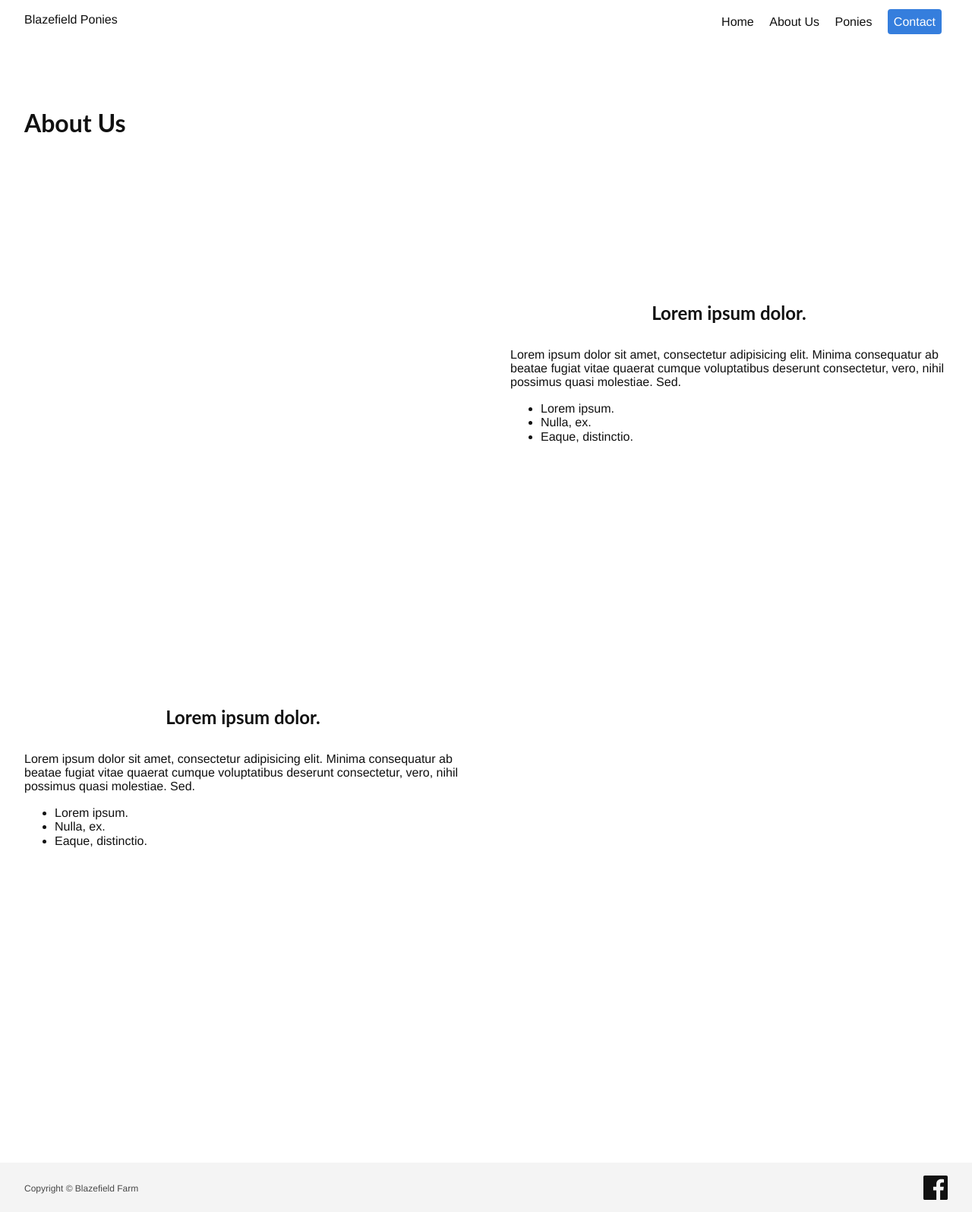
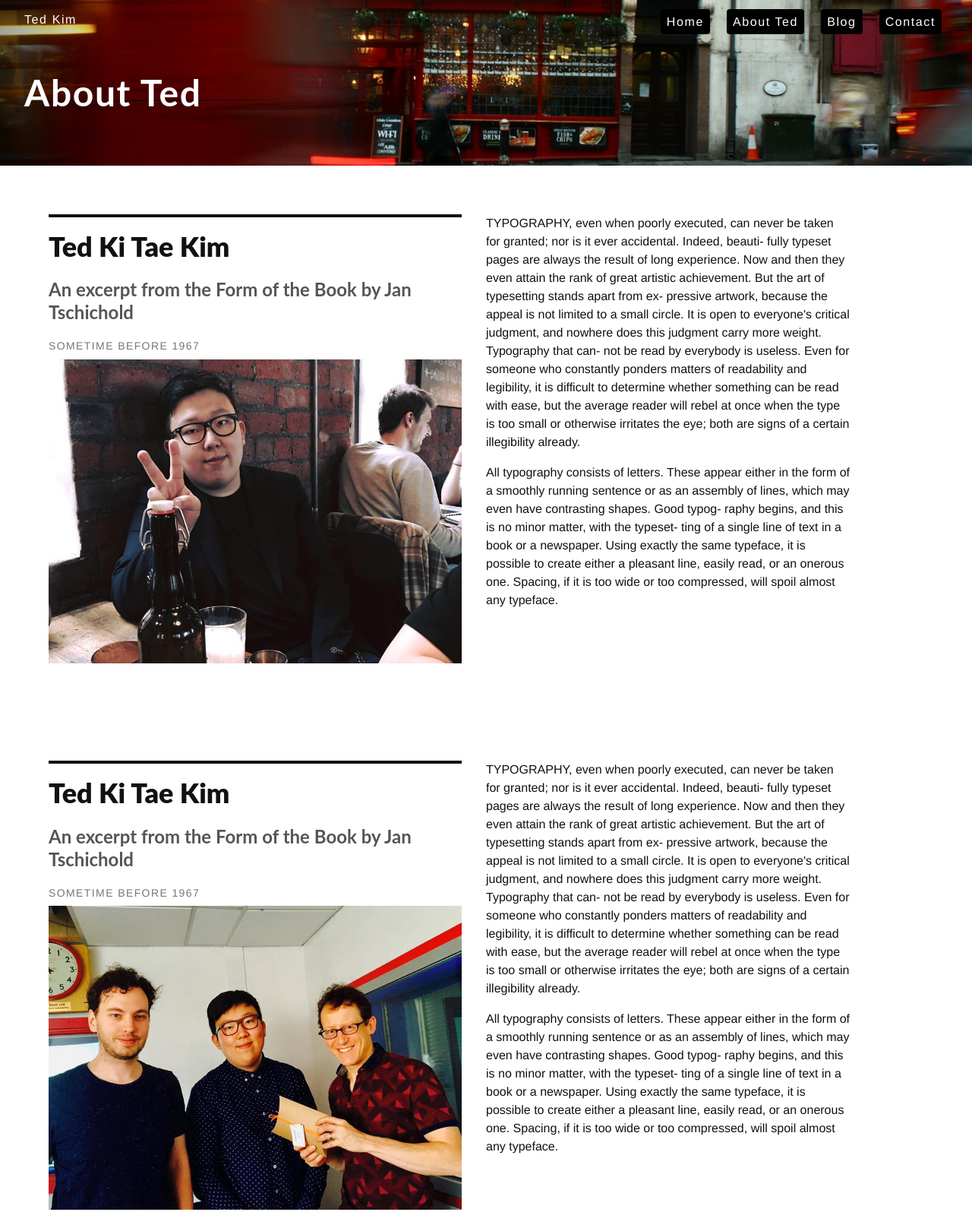
Before and after one commit to k7k7kt7/Tedwebsite, a website: page default.html in a window 1280 px wide. Shown: the top 1595 px of the page at 76% size. Drawn offline with Linux system fonts and the light colour scheme.

Commit message:
changes changes

```diff
--- a/default.html
+++ b/default.html
@@ -3,67 +3,120 @@
 
 <head>
   <meta charset="UTF-8">
-  <title>Blazefield - Miniture broken Shetland Ponies. 40 Years Outstanding Stock.</title>
+  <title>Ted Kim in the UK</title>
   <link rel="stylesheet" href="css/main.css">
   <meta name="viewport" content="width=device-width, user-scalable=no, initial-scale=1.0, maximum-scale=1.0, minimum-scale=1.0">
   <link href="https://fonts.googleapis.com/css?family=Playfair+Display|Raleway" rel="stylesheet">
 </head>
 <body class="helvetica near-black">
 
-  <header>
+    <header class="bg-center site-header tracked" style="background-image: url('images/ukheaderimage.jpg')">
 
     <nav role="navigation" class="pv3 mh4 cf">
       <div class="fl w-25">
-        <span class="f5 v-mid link pointer ma0">Blazefield Ponies</span>
+        <span class="f5 v-mid link pointer ma0 white">Ted Kim</span>
       </div>
       <ul class="nav-menu fl w-75-m w-75-l tr">
-        <li class="nav-menu__item"><a href="./" class="link nav-menu__link">Home</a></li>
-        <li class="nav-menu__item"><a href="./default.html" class="link nav-menu__link">About Us</a></li>
-        <li class="nav-menu__item"><a href="/pony.html" class="link nav-menu__link">Ponies</a></li>
-        <li class="nav-menu__item"><a href="./default.html" class="link pa2 bg-blue white br2">Contact</a></li>
+        <li class="nav-menu__item"><a href="./" class="link white pa2 bg-black br2">Home</a></li>
+        <li class="nav-menu__item"><a href="./default.html" class="link white pa2 bg-black br2">About Ted</a></li>
+        <li class="nav-menu__item"><a href="/Blogs.html" class="link white pa2 bg-black br2">Blog</a></li>
+        <li class="nav-menu__item"><a href="./default.html" class="link white pa2 bg-black br2">Contact</a></li>
       </ul>
-      <span href="#" class="nav-menu__toggle blue pointer absolute top-0 right-0">Menu</span>
+      <span href="#" class="nav-menu__toggle pointer absolute top-0 right-0 link white pa2 bg-black br2 ma1">Menu</span>
 
     </nav>
+    <div class="mh4 pb5 pt4 mw6">
+      <h1 class="white f1 mv1">About Ted</h1>
+    </div>
   </header>
   <main>
+    <article class="cf ph3 ph5-ns pv5">
+      <header class="fn fl-ns w-50-ns pr4-ns">
+        <h1 class="f2 lh-title fw9 mb3 mt0 pt3 bt bw2">
+          Ted Ki Tae Kim
+        </h1>
+        <h2 class="f3 mid-gray lh-title">
+          An excerpt from the Form of the Book by Jan Tschichold
+        </h2>
+        <time class="f6 ttu tracked gray">Sometime before 1967</time>
+        <div class="mt2-l cover center vh-50 bg-center" style="background-image: url('images/tedprofile1.jpg')"></div>
+      </header>
+      <div class="fn fl-ns w-50-ns">
+        <p class="f5 lh-copy measure mt0-ns">
+          TYPOGRAPHY, even when poorly executed, can never be taken for granted;
+          nor is it ever accidental. Indeed, beauti- fully typeset pages are always
+          the result of long experience. Now and then they even attain the rank of
+          great artistic achievement. But the art of typesetting stands apart from
+          ex- pressive artwork, because the appeal is not limited to a small
+          circle. It is open to everyone's critical judgment, and nowhere does this
+          judgment carry more weight. Typography that can- not be read by everybody
+          is useless. Even for someone who constantly ponders matters of
+          readability and legibility, it is difficult to determine whether
+          something can be read with ease, but the average reader will rebel at
+          once when the type is too small or otherwise irritates the eye; both are
+          signs of a certain illegibility already.
+        </p>
+        <p class="f5 lh-copy measure">
+          All typography consists of letters. These appear either in the form of a
+          smoothly running sentence or as an assembly of lines, which may even have
+          contrasting shapes. Good typog- raphy begins, and this is no minor
+          matter, with the typeset- ting of a single line of text in a book or a
+          newspaper. Using exactly the same typeface, it is possible to create either
+          a pleasant line, easily read, or an onerous one. Spacing, if it is too wide
+          or too compressed, will spoil almost any typeface.
+        </p>
+      </div>
+    </article>
 
-    <article>
-      <header class="mh4 pv5 mw6">
-        <h1>About Us</h1>
+    <article class="cf ph3 ph5-ns pv5">
+      <header class="fn fl-ns w-50-ns pr4-ns">
+        <h1 class="f2 lh-title fw9 mb3 mt0 pt3 bt bw2">
+          Ted Ki Tae Kim
+        </h1>
+        <h2 class="f3 mid-gray lh-title">
+          An excerpt from the Form of the Book by Jan Tschichold
+        </h2>
+        <time class="f6 ttu tracked gray">Sometime before 1967</time>
+        <div class="mt2-l cover center vh-50 bg-center" style="background-image: url('images/tedradio.jpg')"></div>
       </header>
+      <div class="fn fl-ns w-50-ns">
+        <p class="f5 lh-copy measure mt0-ns">
+          TYPOGRAPHY, even when poorly executed, can never be taken for granted;
+          nor is it ever accidental. Indeed, beauti- fully typeset pages are always
+          the result of long experience. Now and then they even attain the rank of
+          great artistic achievement. But the art of typesetting stands apart from
+          ex- pressive artwork, because the appeal is not limited to a small
+          circle. It is open to everyone's critical judgment, and nowhere does this
+          judgment carry more weight. Typography that can- not be read by everybody
+          is useless. Even for someone who constantly ponders matters of
+          readability and legibility, it is difficult to determine whether
+          something can be read with ease, but the average reader will rebel at
+          once when the type is too small or otherwise irritates the eye; both are
+          signs of a certain illegibility already.
+        </p>
+        <p class="f5 lh-copy measure">
+          All typography consists of letters. These appear either in the form of a
+          smoothly running sentence or as an assembly of lines, which may even have
+          contrasting shapes. Good typog- raphy begins, and this is no minor
+          matter, with the typeset- ting of a single line of text in a book or a
+          newspaper. Using exactly the same typeface, it is possible to create either
+          a pleasant line, easily read, or an onerous one. Spacing, if it is too wide
+          or too compressed, will spoil almost any typeface.
+        </p>
+      </div>
+    </article>
 
-      <section>
+      <section class="tc mb4">
+        <h3 class="tc f3 ttu fw6 tracked mb4">Add me on facebook</h3>
+        <article class="ba bg-center b--black-20 mw5 center">
 
-        <div class="flex items-center flex-column flex-row-ns mb4">
-          <div class="w-50-ns w-100 cover vh-75-ns vh-50 bg-right" style="background-image: url('images/IMG_1229.jpg')"></div>
-          <div class="w-50-ns w-100 vh-50 flex items-center-m">
-            <div class="mh4">
-              <h2 class="f3 tl-m tc mv4 mb4-m mt0-m">Lorem ipsum dolor.</h2>
-              <p>Lorem ipsum dolor sit amet, consectetur adipisicing elit. Minima consequatur ab beatae fugiat vitae quaerat cumque voluptatibus deserunt consectetur, vero, nihil possimus quasi molestiae. Sed.</p>
-              <ul>
-                <li><span class="tags">Lorem ipsum.</span></li>
-                <li><span class="tags">Nulla, ex.</span></li>
-                <li><span class="tags">Eaque, distinctio.</span></li>
-              </ul>
-            </div>
+          <a href="http://www.facebook.com/tedkitae.kim" class="db" title="Facebook">
+          <div class="cover bg-center pv6 tc" style="background-image: url('images/tedfb.jpg')" alt="Photo of Ted Kim"></div>
+          <div class="pa2 bt b--black-20">
+            <a class="f6 db link dark-blue hover-blue" href="www.facebook.com/tedkitae.kim">Ted Ki Tae Kim</a>
+            <p class="f6 gray mv1">72 mutual friends</p>
+            <a class="link tc ph3 pv1 db bg-animate bg-dark-blue hover-bg-blue white f6 br1" href="http://www.facebook.com/addfriend.php?id=tedkitae.kim">Add Friend</a>
           </div>
-        </div>
-
-        <div class="flex items-center flex-column flex-row-ns mb4">
-          <div class="w-50-ns w-100 vh-75-ns vh-50 flex items-center-m">
-            <div class="mh4">
-              <h2 class="f3 tl-m tc mv4 mb4-m mt0-m">Lorem ipsum dolor.</h2>
-              <p>Lorem ipsum dolor sit amet, consectetur adipisicing elit. Minima consequatur ab beatae fugiat vitae quaerat cumque voluptatibus deserunt consectetur, vero, nihil possimus quasi molestiae. Sed.</p>
-              <ul>
-                <li><span class="tags">Lorem ipsum.</span></li>
-                <li><span class="tags">Nulla, ex.</span></li>
-                <li><span class="tags">Eaque, distinctio.</span></li>
-              </ul>
-            </div>
-          </div>
-          <div class="w-50-ns w-100 cover vh-75 bg-right" style="background-image: url('images/IMG_1229.jpg')"></div> </div>
-
       </section>
 
   </article>
```
Also changed, not shown: index.html (+9 -19 lines), images/18556291_1491906200883571_3033733291082917223_n.jpg (added), images/Tedprofile.jpg (added), images/Tedprofile1.jpg (added), images/tedfb.jpg (added), images/tedradio.jpg (added), 1 other file.
